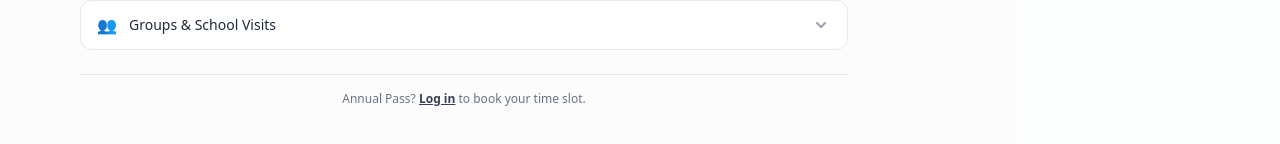
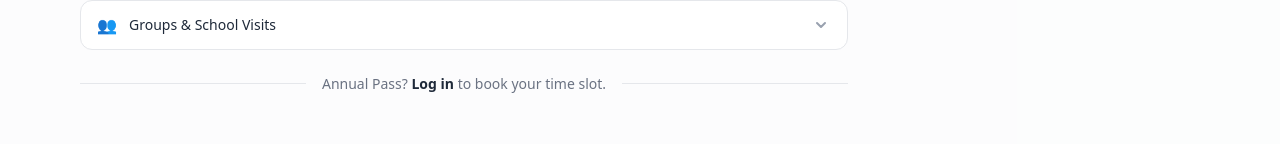
Before and after one commit to Thonbo/lh-booking-prototype, a Next.js app: page / in a window 1280 px wide. Shown: the part 744-888 px from the top of the page. Built offline with nearby package versions, Linux system fonts and the light colour scheme.

Commit message:
Style annual pass login as centered divider with text between lines
https://claude.ai/code/session_016m64wUMTgPKnCJmpYRhyCK

```diff
--- a/src/components/steps/Checkout.tsx
+++ b/src/components/steps/Checkout.tsx
@@ -455,12 +455,14 @@ export default function Checkout() {
           </div>
 
           {/* ─── Annual Pass login prompt ─── */}
-          <div className="mt-6 pt-4 border-t border-gray-200 text-center">
-            <p className="text-xs text-gray-500">
+          <div className="mt-6 flex items-center gap-4">
+            <div className="flex-1 h-px bg-gray-200" />
+            <p className="text-sm text-gray-500 whitespace-nowrap">
               {copy.annualPassLoginPrompt}{' '}
-              <a href="#" className="font-semibold text-gray-700 underline hover:text-gray-900">{copy.annualPassLoginLink}</a>{' '}
+              <a href="#" className="font-bold text-gray-800 hover:underline">{copy.annualPassLoginLink}</a>{' '}
               {copy.annualPassLoginSuffix}
             </p>
+            <div className="flex-1 h-px bg-gray-200" />
           </div>
         </div>
 
```
